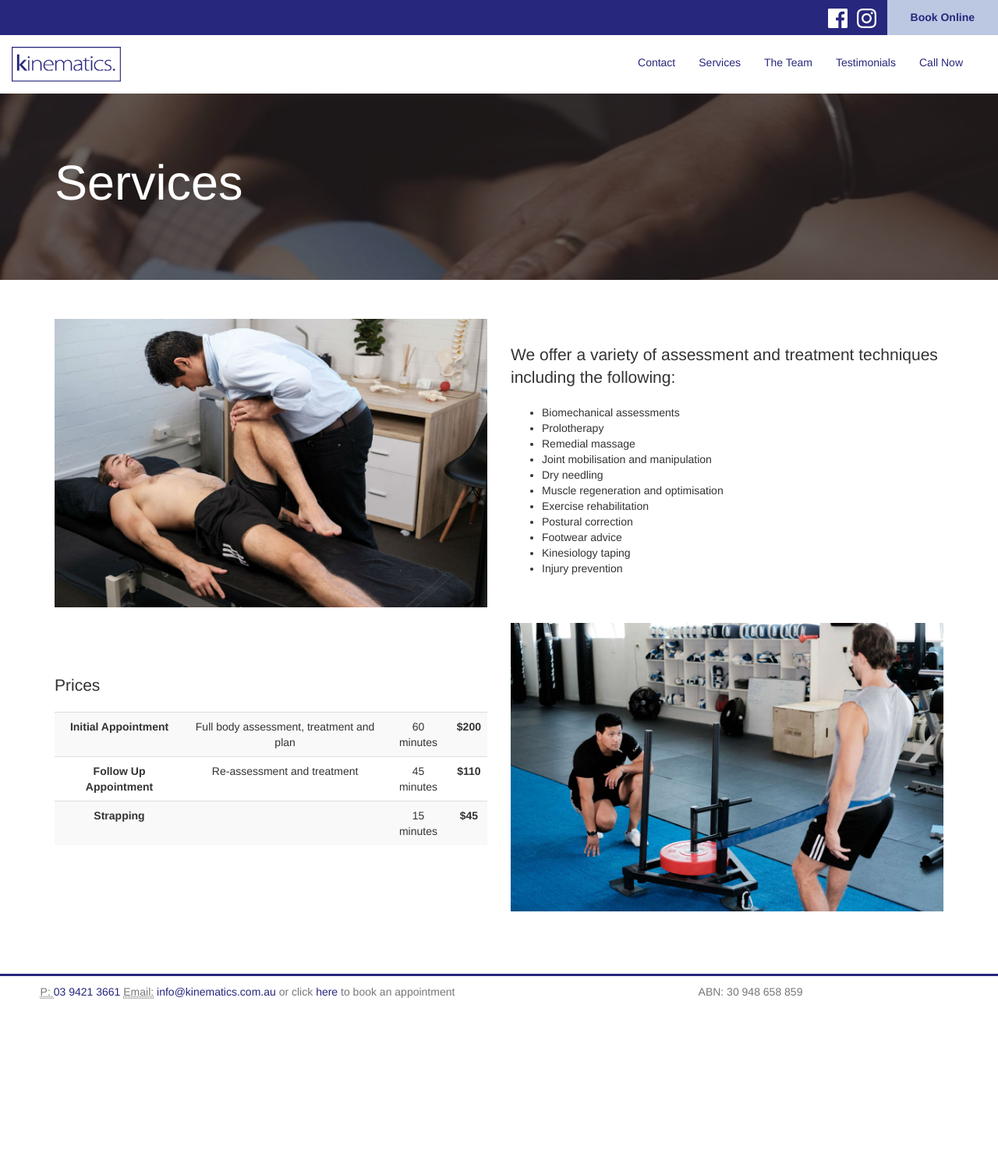
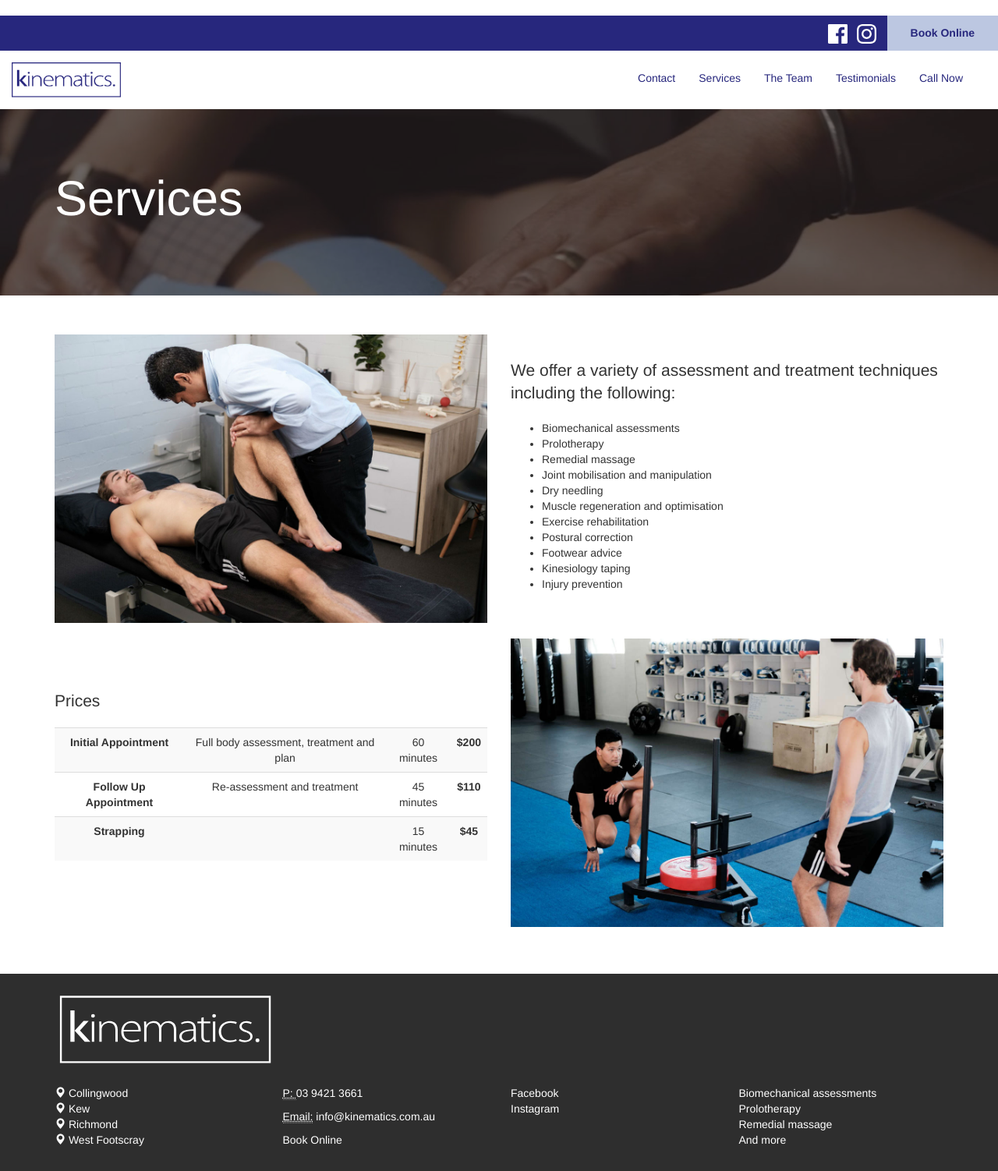
Before and after one commit to kmb64/kinematics, a Jekyll site: the page built from services.html, in a window 1280 px wide. Shown: the whole page at 78% size. Built offline with Jekyll 4.4.1, drawn with Linux system fonts in a browser that asks for light colours; nearby versions of some CDN libraries; before the commit the page ends 1302 px from its top, so only the background shows below that.

Commit message:
New footer design

```diff
--- a/_includes/footer.html
+++ b/_includes/footer.html
@@ -1,8 +1,57 @@
-<div class="footer row">
-  <div class="col-lg-6">
-    <p><abbr title="Phone">P: </abbr><a href="tel:+61-394-213-661">03 9421 3661</a>  <abbr title="Email">Email:</abbr>  <a href="mailto:info@kinematics.com.au" class="site-email"><span>info@kinematics.com.au</span></a> or click <a href="https://kinematics-and-co.cliniko.com/bookings">here</a> to book an appointment</p>
+<div class="footer">
+
+  <div class="container">
+
+    <div class="row">
+
+      <div class="col-md-12">
+        <img class="img-responsive" alt="Kinematics" src="{{ site.baseurl }}/assets/images/logo-svg.svg" />
+      </div>
+
+    </div>
+
+    <div class="row">
+
+      <div class="col-md-3">
+        <ul>
+          <li>
+            <a href="https://www.google.com.au/maps/place/Kinematics+Health+and+Performance/@-37.7993471,144.9872685,17z/data=!3m1!4b1!4m5!3m4!1s0x6ad6431c3d583127:0xbd3a039bc5a8c8dc!8m2!3d-37.7993471!4d144.9894572" target="_blank">
+              <span class="glyphicon glyphicon-map-marker" aria-hidden="true"></span> Collingwood</a>
+          </li>
+          <li>
+            <a href="https://www.google.com.au/maps/place/Kinematics+Health+and+Performance/@-37.8079976,145.0275516,17z/data=!3m1!4b1!4m5!3m4!1s0x6ad643c863fabf43:0x215d32006fabf99a!8m2!3d-37.8079976!4d145.0297403" target="_blank">
+              <span class="glyphicon glyphicon-map-marker" aria-hidden="true"></span> Kew</a></li>
+          <li>
+            <a href="https://www.google.com.au/maps/place/Kinematics+Health+and+Performance/@-37.8282245,144.996388,17z/data=!3m1!4b1!4m5!3m4!1s0x6ad6428c14e5f9b7:0x73e85ee1cf62f0d8!8m2!3d-37.8282245!4d144.9985767" target="_blank">
+              <span class="glyphicon glyphicon-map-marker" aria-hidden="true"></span> Richmond</a></li>
+          <li>
+            <a href="https://her.is/2lmvSP3" target="_blank">
+              <span class="glyphicon glyphicon-map-marker" aria-hidden="true"></span> West Footscray</a></li>
+        </ul>
+      </div>
+      <div class="col-md-3">
+        <p><abbr title="Phone">P: </abbr><a href="tel:+61-394-213-661">03 9421 3661</a></p>
+        <p><abbr title="Email">Email:</abbr>  <a href="mailto:info@kinematics.com.au" class="site-email"><span>info@kinematics.com.au</span></a></p>
+        <p>{% include book-online-button.html %}</p>
+      </div>
+      <div class="col-md-3">
+        <ul>
+          <li><a target="_blank" href="https://www.facebook.com/kinematicshealthandperformance/">Facebook</a></li>
+          <li><a target="_blank" href="https://www.instagram.com/kinematicsperformance/">Instagram</a></li>
+        </ul>
+      </div>
+      <div class="col-md-3">
+        <ul>
+          <li>Biomechanical assessments</li>
+          <li>Prolotherapy</li>
+          <li>Remedial massage</li>
+          <li><a href="/services">And more</a></li>
+        </ul>
+
+      </div>
+
+    </div>
+
   </div>
-  <div class="col-lg-6">
-    <p>ABN: 30 948 658 859</p>
-  </div>
+
 </div>
--- a/_layouts/home.html
+++ b/_layouts/home.html
@@ -83,8 +83,6 @@
     <div class="col-lg-6 cover-panel">
 
       <div class="embed-responsive embed-responsive-16by9">
-        <!--<iframe class="embed-responsive-item" src="https://player.vimeo.com/video/201095958" width="533" height="300"-->
-                <!--frameborder="0" webkitallowfullscreen mozallowfullscreen allowfullscreen></iframe>-->
         <video poster="{{ site.baseurl }}/assets/images/transparent.png" class="embed-responsive-item" controls>
           <source src="{{ site.baseurl }}/assets/KinematicsWhatWeDo.mp4" type="video/mp4">
           Your browser does not support the video tag.
@@ -95,9 +93,9 @@
 
   </div>
 
-  {% include footer.html %}
+</div>
 
-</div>
+{% include footer.html %}
 
 {% include scripts.html %}
 
--- a/_sass/_cover.scss
+++ b/_sass/_cover.scss
@@ -95,13 +95,6 @@
   }
 }
 
-.cover-page {
-  .footer {
-    border-top: 0;
-    margin-top: 0;
-  }
-}
-
 @media (min-width: 992px) {
   .cover-container {
     width: 700px;
--- /dev/null
+++ b/_sass/_footer.scss
@@ -0,0 +1,23 @@
+.footer {
+  background-color : $kinematics-gray;
+  color : white;
+  margin-top : 20px;
+  text-align: left;
+  padding : 20px;
+
+  img {
+    margin-bottom : 20px;
+    width : 25%;
+  }
+
+  a {
+    color : white;
+    text-decoration: dotted;
+  }
+
+  ul {
+    list-style: none;
+    padding : 0;
+  }
+
+}
--- a/_sass/_kinematics.scss
+++ b/_sass/_kinematics.scss
@@ -1,5 +1,5 @@
 $kinematics-blue: #27277D;
-$kinematics-gray: #4e4e4e;
+$kinematics-gray: #2e2e2e;
 $kinematics-light-blue: #bcc7e1;
 $kinematics-border : 3px solid $kinematics-blue;
 
@@ -56,14 +56,6 @@
   background: #ccc;
   color: #000;
   padding: 0.2em 0;
-}
-
-/* Custom page footer */
-.footer {
-  margin-top : 40px;
-  border-top : $kinematics-border;
-  padding-top: 19px;
-  color: #777;
 }
 
 .content {
@@ -139,10 +131,6 @@
   /* Remove the padding we set earlier */
   .header,
   .marketing,
-  .footer {
-    padding-left: 0;
-    padding-right: 0;
-  }
 
   .profile {
     padding-top : 20px;
@@ -156,14 +144,6 @@
     border-bottom: 0;
     background-position-y: -60px;
   }
-}
-
-.footer {
-  right: 0;
-  bottom: 0;
-  left: 0;
-  padding: 1rem;
-  text-align: center;
 }
 
 //For the maps on contact page
--- a/assets/main.scss
+++ b/assets/main.scss
@@ -5,3 +5,4 @@
 @import '../_sass/kinematics';
 @import '../_sass/header';
 @import '../_sass/cover';
+@import '../_sass/footer';
```
